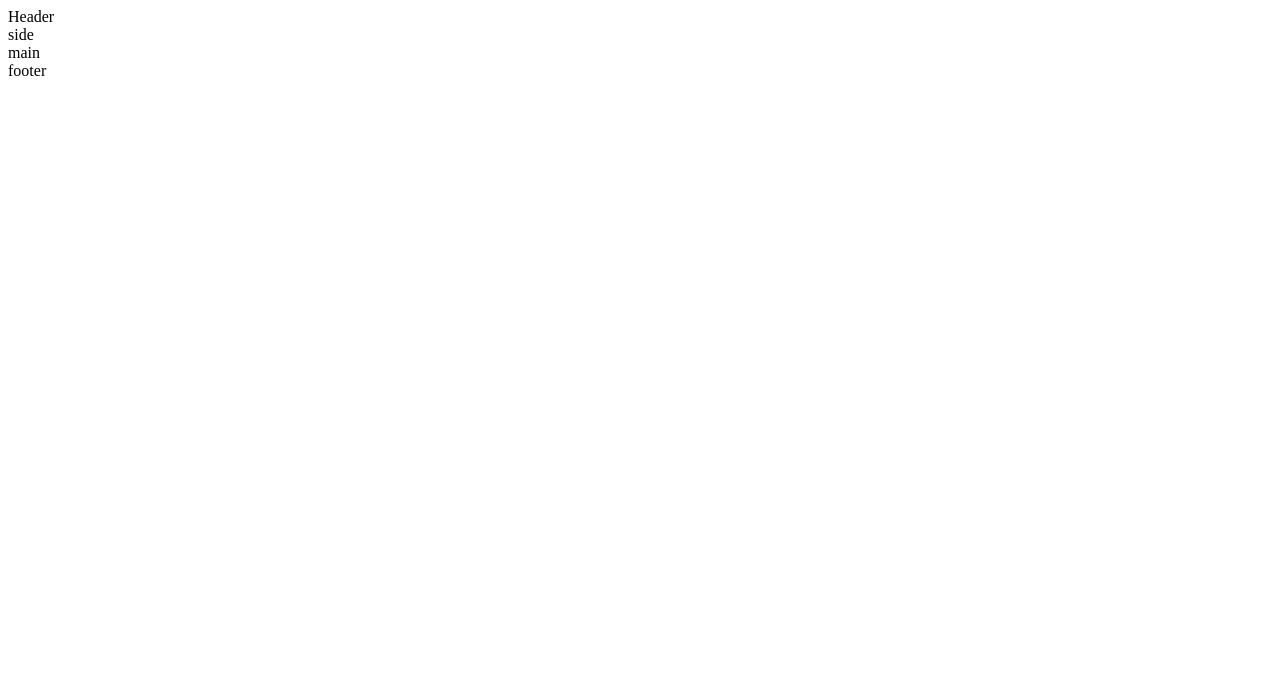
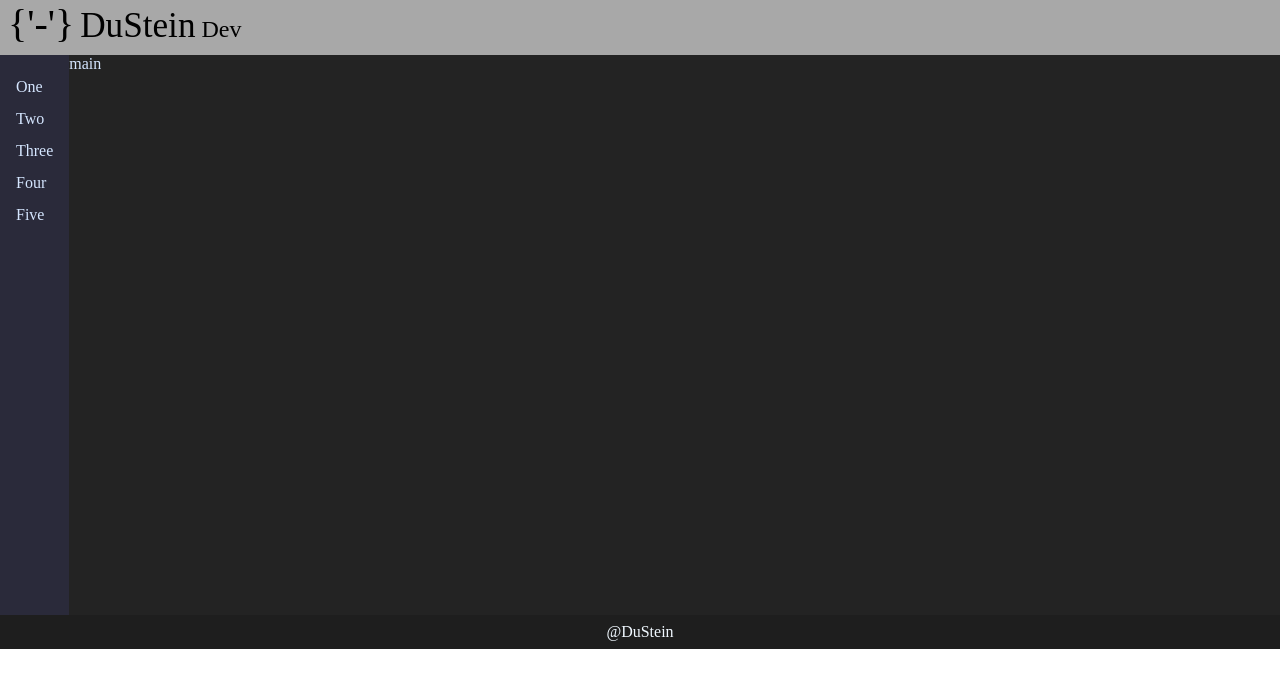
Before and after one commit to dustein/portifolio-v2, a plain HTML site: page index.html in a window 1280 px wide. Drawn offline with Linux system fonts and the light colour scheme.

Commit message:
started styling

```diff
--- a/index.html
+++ b/index.html
@@ -7,11 +7,19 @@
   <title>Du Stein - Web and Develop and Stuff</title>
 </head>
 <body>
-  <header>Header</header>
+  <header class="head"><span id="chaves">{'-'}</span> <span id="dustein">DuStein</span> Dev</header>
   <section class="mainWindow">
-    <div class="sidebar">side</div>
+    <div class="sidebar">
+      <ul class="sideMenu">
+        <li class="leftMenu" id="one">One</li>
+        <li class="leftMenu" id="two">Two</li>
+        <li class="leftMenu" id="three">Three</li>
+        <li class="leftMenu" id="four">Four</li>
+        <li class="leftMenu" id="five">Five</li>
+      </ul>
+    </div>
     <div class="main">main</div>
   </section>
-  <footer>footer</footer>
+  <footer class="footer">@DuStein</footer>
 </body>
 </html>
--- a/style.css
+++ b/style.css
@@ -0,0 +1,46 @@
+* {
+  margin: 0;
+  padding: 0;
+  box-sizing: border-box;
+}
+
+.head {
+  background-color: rgb(168, 168, 168);
+  font-size: 1.5rem;
+  padding-bottom: 0.5rem;
+  padding-left: 0.5rem;
+}
+
+#chaves {
+  font-size: 2.5rem;
+}
+
+#dustein {
+  font-size: 2.2rem;
+}
+
+.mainWindow {
+  display: flex;
+  background-color: rgb(35, 35, 35);
+  color: rgb(213, 230, 255);
+  height: 70vh;
+}
+
+.sidebar {
+  background-color: rgb(42, 42, 58);
+  padding: 1rem;
+}
+
+.sideMenu {
+  line-height: 2rem;
+  list-style: none;
+}
+
+.footer {
+  text-align: center;
+  background-color: rgb(30, 30, 30);
+  color: aliceblue;
+  padding-top: 0.5rem;
+  padding-bottom: 0.5rem;
+  border-color: aliceblue;
+}
```
